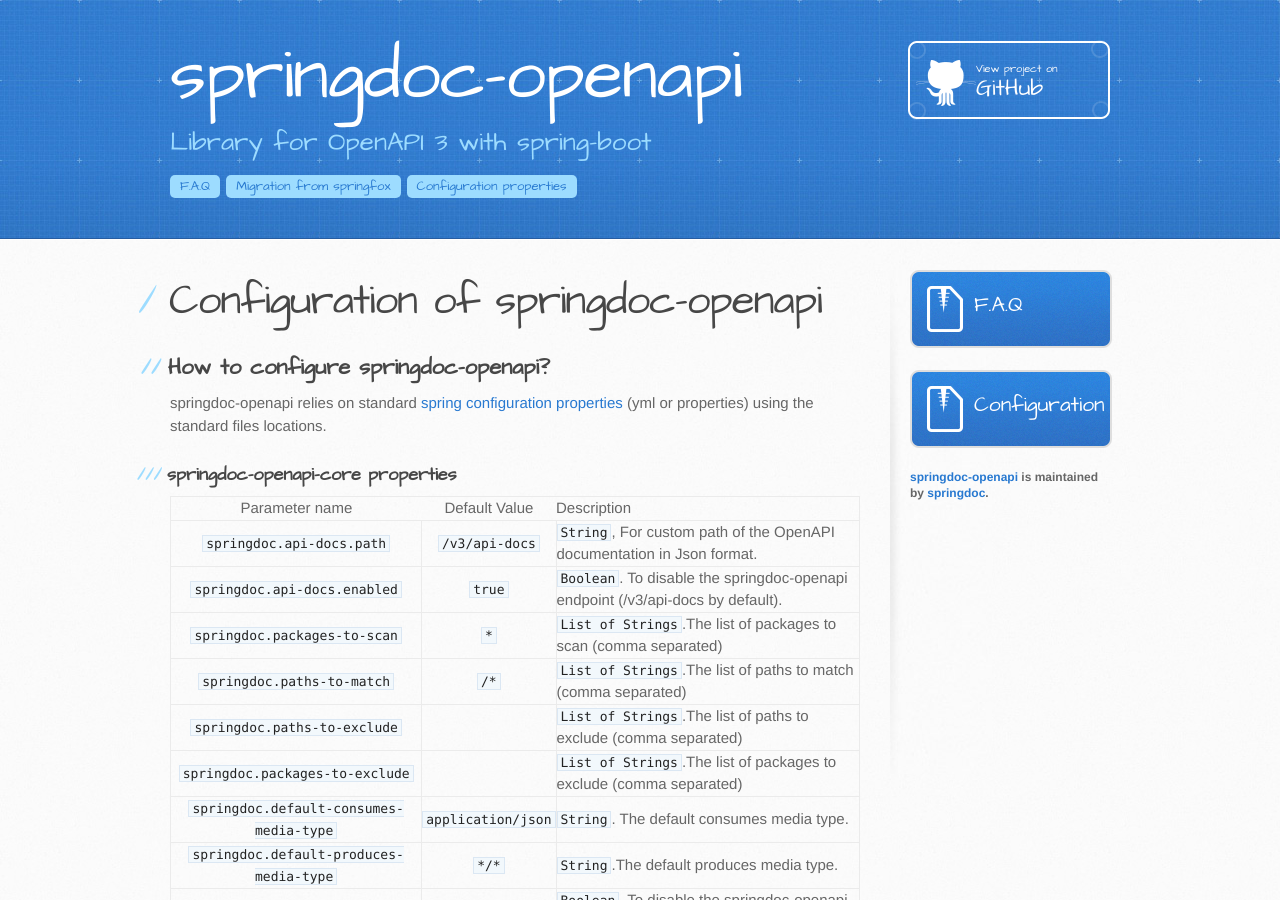
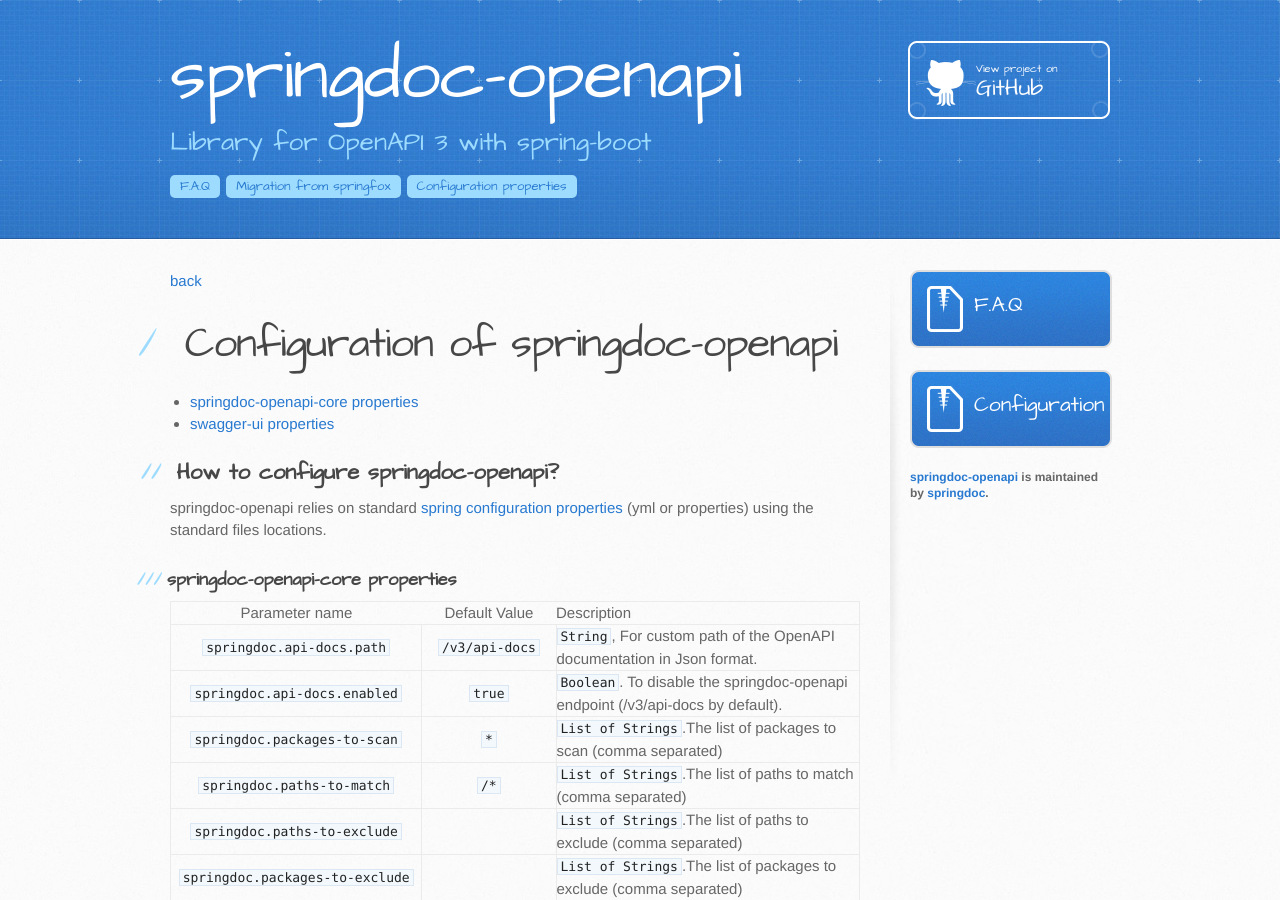
Before and after one commit to springdoc/springdoc-openapi-demos, a Jekyll site: the page built from docs/springdoc-properties.md, in a window 1280 px wide and 900 px high. Built offline with Jekyll 4.4.1, drawn with Linux system fonts in a browser that asks for light colours; our own code applies the rules of GitHub Pages for plain Markdown files.

Commit message:
doc update

```diff
--- a/docs/springdoc-properties.md
+++ b/docs/springdoc-properties.md
@@ -1,6 +1,14 @@
-# Configuration of springdoc-openapi
+---
+layout: default
+---
+[back](./)
 
-## How to configure springdoc-openapi?
+<h1> Configuration of springdoc-openapi </h1>
+
+* TOC
+{:toc}
+
+<h2> How to configure springdoc-openapi? </h2>
 
 springdoc-openapi relies on standard [spring configuration properties](https://docs.spring.io/spring-boot/docs/current/reference/html/spring-boot-features.html#boot-features-external-config)  (yml or properties) using the standard files locations.
 
```
